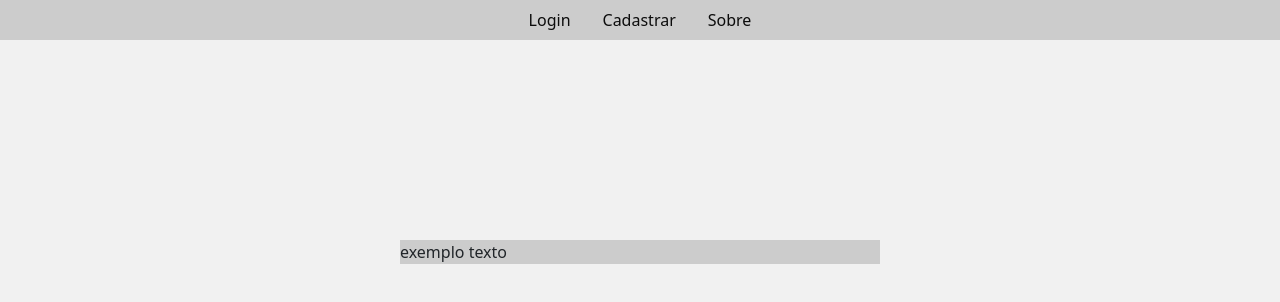
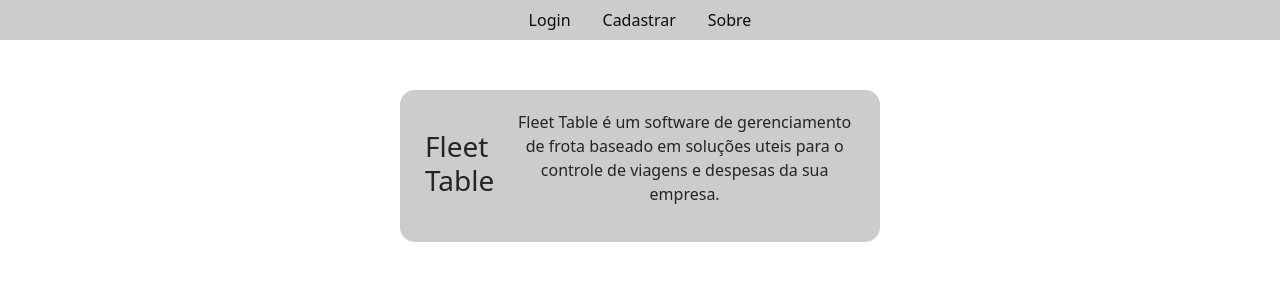
Before and after one commit to MariaEduarda94/Projeto-Extens-o, a plain HTML site: page projeto/sobre.html in a window 1280 px wide. Drawn offline with nearby package versions, Linux system fonts and the light colour scheme.

Commit message:
alteração - tela "sobre"

```diff
--- a/projeto/css/style.css
+++ b/projeto/css/style.css
@@ -1,5 +1,5 @@
 body{
-    background-color: rgb(241, 241, 241);
+    background-color: rgb(243, 243, 243);
 }
 .rodape{
     display: flex;
@@ -43,9 +43,14 @@ body{
 }
 .sobre-caixa{
     display: flex;
+    text-align: center;
     background-color: rgb(204, 204, 204);
-    margin-top: 200px;
     margin-left: 400px;
     margin-right: 400px;
     margin-bottom: auto;
+    padding-right: 25px;
+    padding-left: 25px ;
+    padding-top: 20px;
+    padding-bottom: 20px;
+    border-radius: 15px;
 }
--- a/projeto/sobre.html
+++ b/projeto/sobre.html
@@ -10,7 +10,7 @@
     <script src="js\script.js"></script>
 
 </head>
-<body>
+<body style="background-color: rgb(255, 255, 255);">
     <div >
         <ul class="nav justify-content-center" style="background-color:rgb(204, 204, 204);">
             <li class="nav-item">
@@ -24,8 +24,10 @@
             </li>
     </div>
 
-    <div>
-        <p class="sobre-caixa">exemplo texto</p>
+    <div class="sobre-caixa" style="margin-top: 50px;">
+        <h3 style="margin-right: 20px; margin-top: 20px; margin-bottom: 20px; text-align: left;">Fleet Table</h3>
+        <p>Fleet Table é um software de gerenciamento de frota baseado em soluções uteis
+            para o controle de viagens e despesas da sua empresa.</p>
     </div>
 
 </body>
```
Also changed, not shown: projeto/cadastrar-motorista.html (+1 -1 lines), projeto/home.html (+1 -0 lines).
